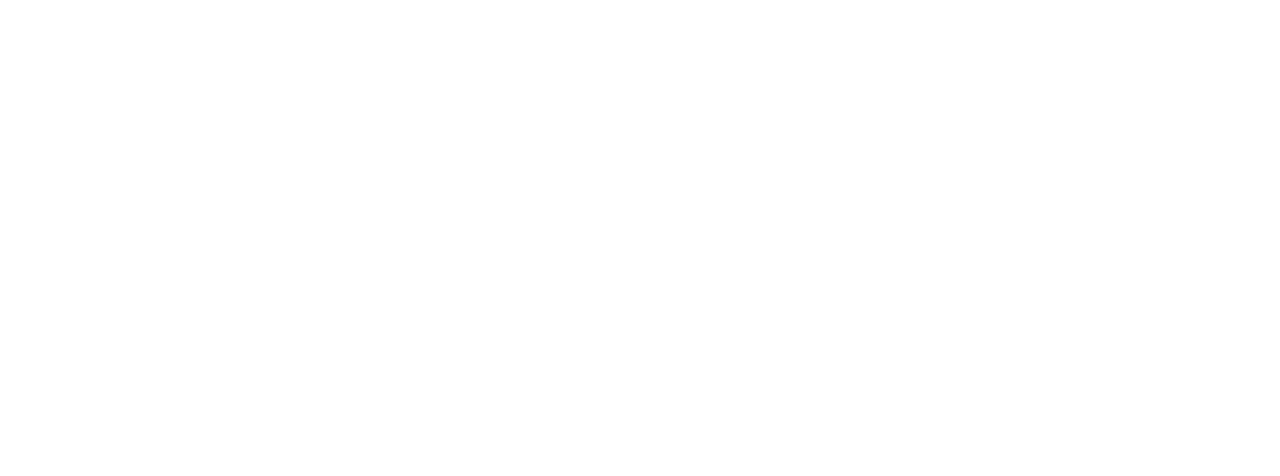
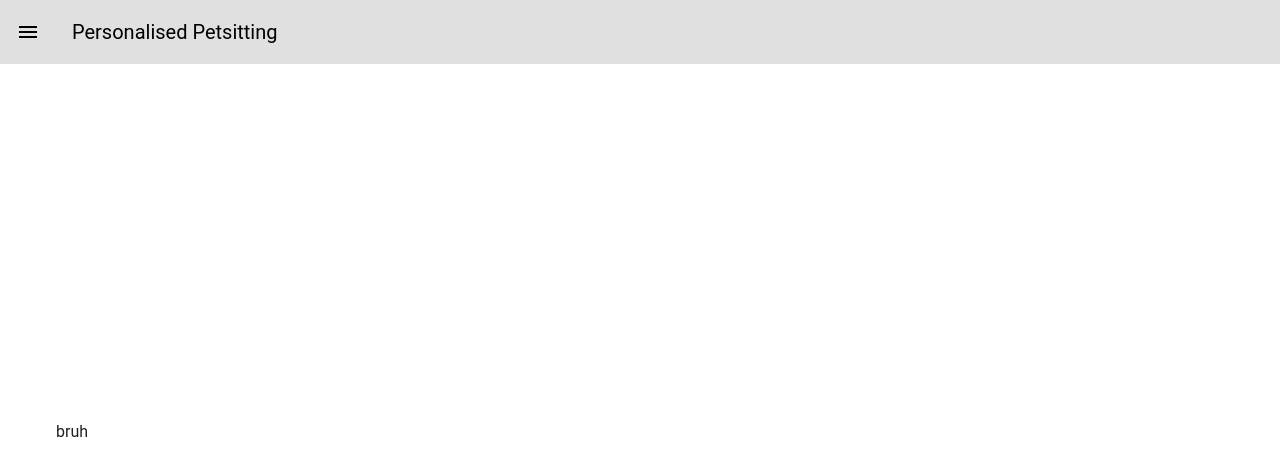
Before and after one commit to Mez117/personalisedpetsitting, a Vue app in the folder PetSittingWebsite/: page /packages in a window 1280 px wide. Before the commit this address had no page. Shown: the top 476 px of the page. Built offline with nearby package versions, Linux system fonts and the light colour scheme; what @jamescoyle/vue-icon, v-calendar would draw is missing.

Commit message:
added another page for pet packages

```diff
--- /dev/null
+++ b/PetSittingWebsite/src/components/Packages.vue
@@ -0,0 +1,11 @@
+<template>
+    <v-container class="fill-height">
+        <v-responsive>
+            <p>bruh</p>
+        </v-responsive>
+    </v-container>
+</template>
+
+<script setup>
+
+</script>
--- a/PetSittingWebsite/src/router/index.js
+++ b/PetSittingWebsite/src/router/index.js
@@ -19,6 +19,10 @@
         name: 'PetSitting',
         component: () => import('@/views/PetSitting.vue'),
       },
+      { path: '/packages',
+        name: 'Packages',
+        component: () => import('@/views/PetPackages.vue')
+      },
     ],
   },
 ]
--- /dev/null
+++ b/PetSittingWebsite/src/views/PetPackages.vue
@@ -0,0 +1,7 @@
+<template>
+    <Packages />
+</template>
+
+<script setup>
+    import Packages from '../components/Packages.vue'
+</script>
```
